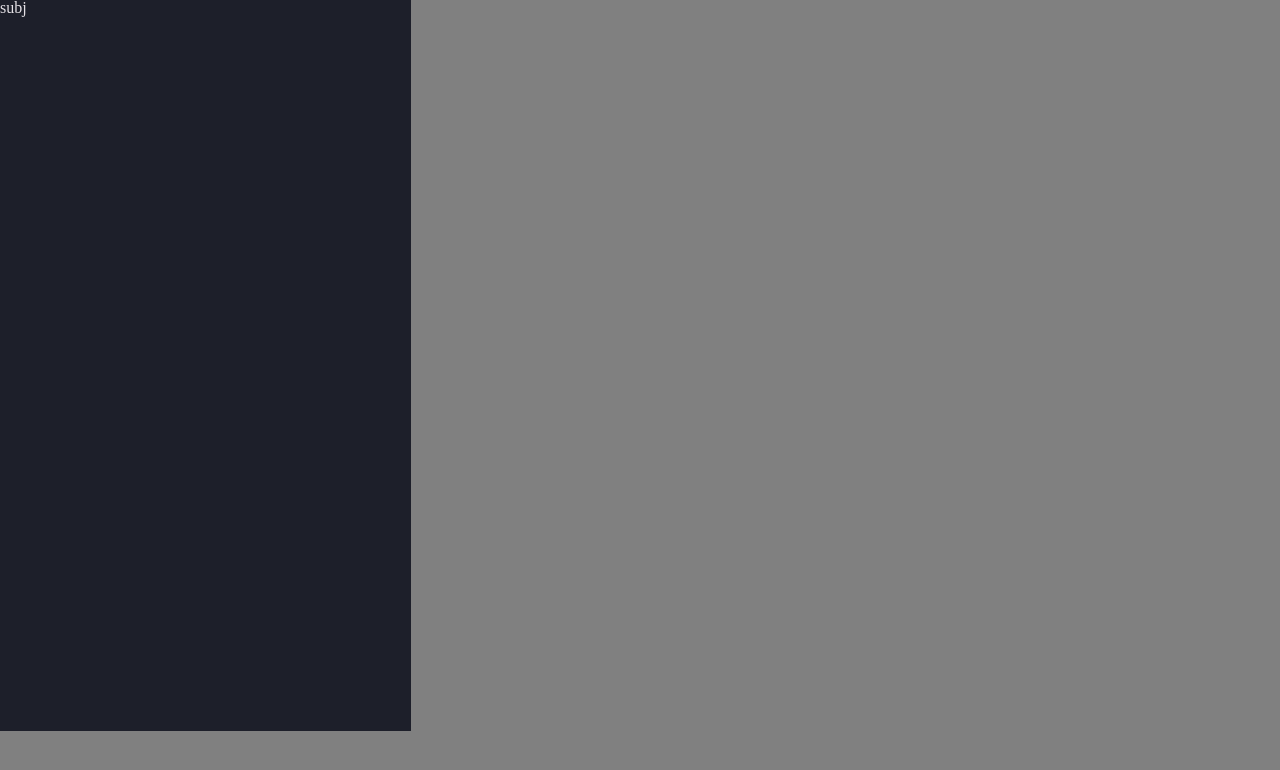
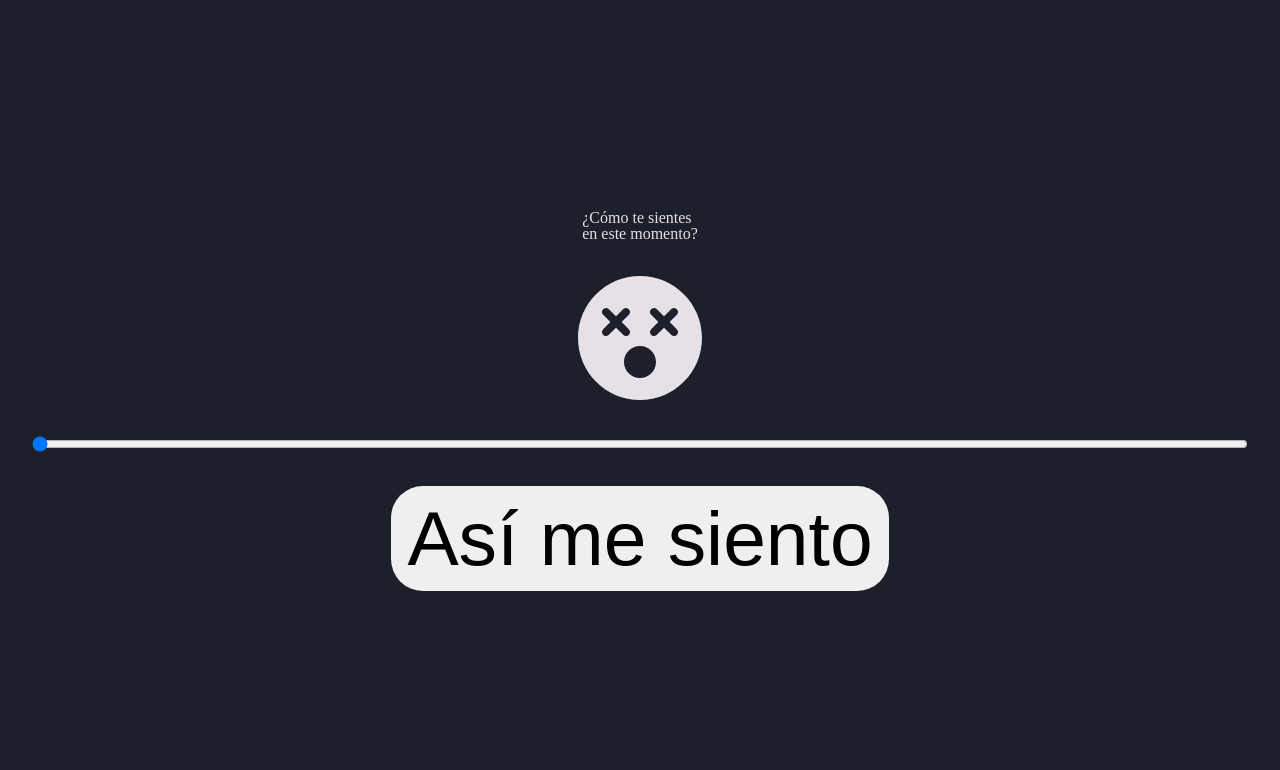
Before and after one commit to alavado/achs-mindfulness, a React (Create React App) app: page /subjetiva in a window 1280 px wide. Shown: the top 770 px of the page. Built offline with nearby package versions, Linux system fonts and the light colour scheme.

Commit message:
agrega fa y slider de estado de animo

```diff
--- a/package.json
+++ b/package.json
@@ -3,6 +3,9 @@
   "version": "0.1.0",
   "private": true,
   "dependencies": {
+    "@fortawesome/fontawesome-svg-core": "^1.2.25",
+    "@fortawesome/free-solid-svg-icons": "^5.11.2",
+    "@fortawesome/react-fontawesome": "^0.1.8",
     "react": "^16.12.0",
     "react-dom": "^16.12.0",
     "react-router-dom": "^5.1.2",
--- a/src/components/App/App.css
+++ b/src/components/App/App.css
@@ -8,13 +8,13 @@ body {
 }
 
 button {
-  height: 32px;
-  border-radius: 16px;
-  padding: 0px 16px;
+  border-radius: 32px;
+  padding: 8px 16px;
   border: none;
   cursor: pointer;
   outline: none;
   -webkit-tap-highlight-color: transparent;
+  font-size: 6vw;
 }
 
 button:focus {
@@ -23,6 +23,6 @@ button:focus {
 
 #contenedor-app {
   background: #1D1F2A;
-  height: 731px;
-  width: 411px;
+  min-height: 100vh;
+  width: 100vw;
 }
--- a/src/components/MedicionSubjetiva/MedicionSubjetiva.css
+++ b/src/components/MedicionSubjetiva/MedicionSubjetiva.css
@@ -0,0 +1,21 @@
+#contenedor-medicion-subjetiva {
+  padding: 32px;
+  width: 100vw;
+  height: 100vh;
+  display: flex;
+  flex-direction: column;
+  align-items: center;
+  justify-content: center;
+}
+
+#slider-subjetivo {
+  width: 100%;
+}
+
+#contenedor-medicion-subjetiva button {
+  margin-top: 32px;
+}
+
+#contenedor-icono-estado-animo {
+  margin: 32px 0;
+}
--- a/src/components/MedicionSubjetiva/MedicionSubjetiva.js
+++ b/src/components/MedicionSubjetiva/MedicionSubjetiva.js
@@ -1,9 +1,32 @@
-import React from 'react'
+import React, { useState } from 'react'
+import './MedicionSubjetiva.css'
+import { FontAwesomeIcon } from '@fortawesome/react-fontawesome'
+import { faDizzy, faTired, faFrown, faMeh, faSmile, faGrin, faLaughBeam } from '@fortawesome/free-solid-svg-icons'
 
 const MedicionSubjetiva = () => {
+
+  const [animoSeleccionado, setAnimoSeleccionado] = useState(0)
+
+  const iconos = [
+    faDizzy, faTired, faFrown, faMeh, faSmile, faGrin, faLaughBeam
+  ]
+
   return (
-    <div>
-      subj
+    <div id="contenedor-medicion-subjetiva">
+      <h1>¿Cómo te sientes<br />en este momento?</h1>
+      <div id="contenedor-icono-estado-animo">
+        <FontAwesomeIcon icon={iconos[animoSeleccionado]} size={"8x"} />
+      </div>
+      <input
+        id="slider-subjetivo"
+        type="range"
+        min={0}
+        max={iconos.length - 1}
+        step={1}
+        value={animoSeleccionado}
+        onChange={e => setAnimoSeleccionado(e.target.value)}
+      />
+      <button>Así me siento</button>
     </div>
   )
 }
--- a/src/components/Principal/Principal.css
+++ b/src/components/Principal/Principal.css
@@ -7,3 +7,9 @@
 #contenedor-principal button {
   margin-top: 10px;
 }
+
+.contenido-centrado {
+  display: flex;
+  flex-direction: column;
+  align-items: center;
+}
--- a/src/components/Principal/Principal.js
+++ b/src/components/Principal/Principal.js
@@ -10,9 +10,11 @@ const Principal = () => {
   return (
     <div id="contenedor-principal">
       <div>ACHS MINDFULNESS</div>
-      <button onClick={navegar('/dass21')}>Responder DASS-21</button>
-      <button onClick={navegar('/subjetiva')}>Indicar estado de ánimo</button>
-      <button onClick={navegar('/ejercicios')}>Realizar ejercicio</button>
+      <div className="contenido-centrado">
+        <button onClick={navegar('/ejercicios')}>Realizar ejercicio</button>
+        <button onClick={navegar('/subjetiva')}>Indicar estado de ánimo</button>
+        <button onClick={navegar('/dass21')}>Responder DASS-21</button>
+      </div>
     </div>
   )
 }
```
Also changed, not shown: 1 other file (tests, documents, lock files or other folders).
